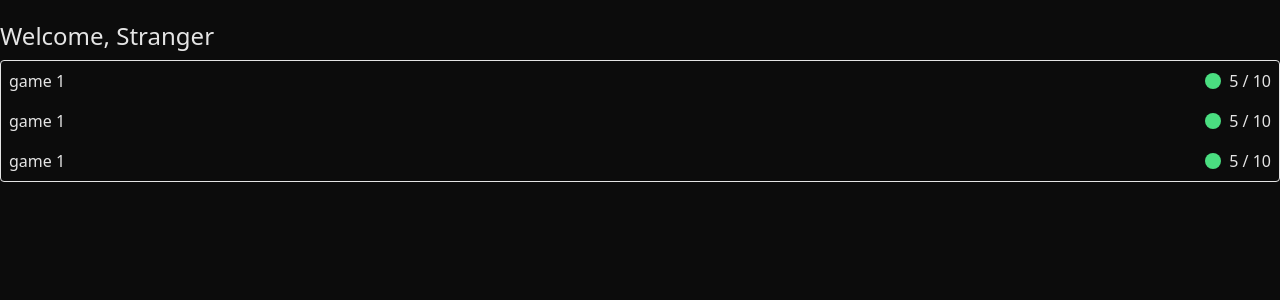
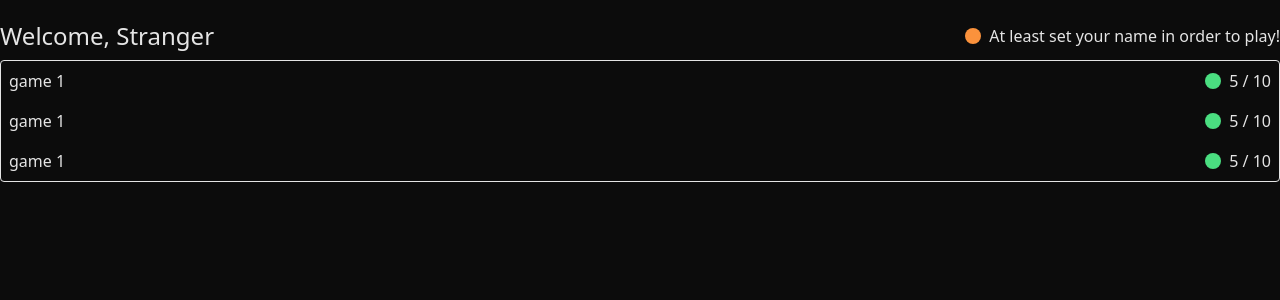
Before and after one commit to draw-battle/draw-front, a Next.js app: page / in a window 1280 px wide. Shown: the top 300 px of the page. Built offline with nearby package versions, Linux system fonts and the light colour scheme.

Commit message:
warnings

```diff
--- a/src/app/page.tsx
+++ b/src/app/page.tsx
@@ -2,14 +2,26 @@
 
 import { useLocalStorage } from "@/shared/hooks/use-local-storage";
 import { Card } from "@/components/card";
+import { Status } from "@/shared/ui/status";
 
 export default function Home() {
   const [username, setUsername] = useLocalStorage("username", "Stranger");
 
   return (
     <main className="container flex flex-col gap-2 mx-auto mt-5">
-      <div>
-        <h1 className="text-2xl">Welcome, {username}</h1>
+      <div className="flex justify-between gap-2">
+        <div>
+          <h1 className="text-2xl">Welcome, {username}</h1>
+        </div>
+
+        <div className="flex items-center gap-2 divide-x-2 divide-solid">
+          <div className="flex items-center gap-2">
+            <Status type="warning" />
+            <p className="align-bottom">
+              At least set your name in order to play!
+            </p>
+          </div>
+        </div>
       </div>
 
       <div className="overflow-hidden border rounded border-primary">
```
